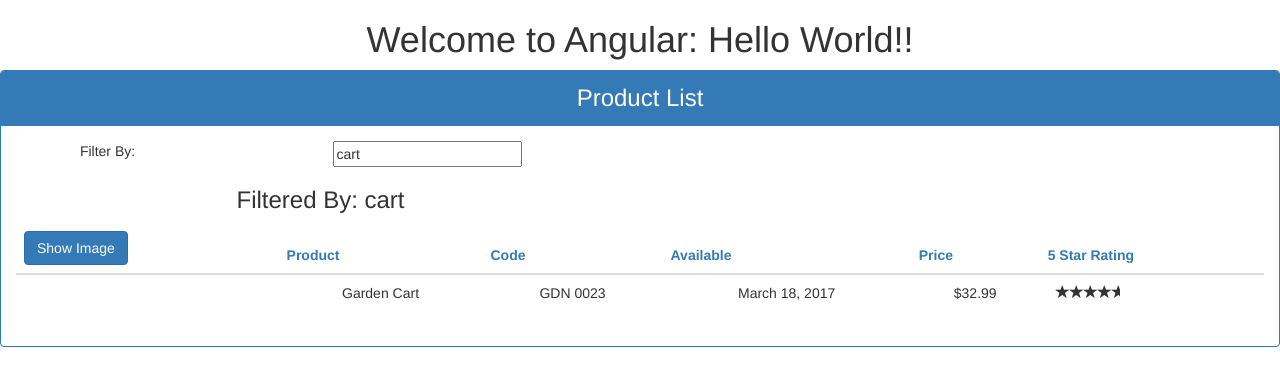
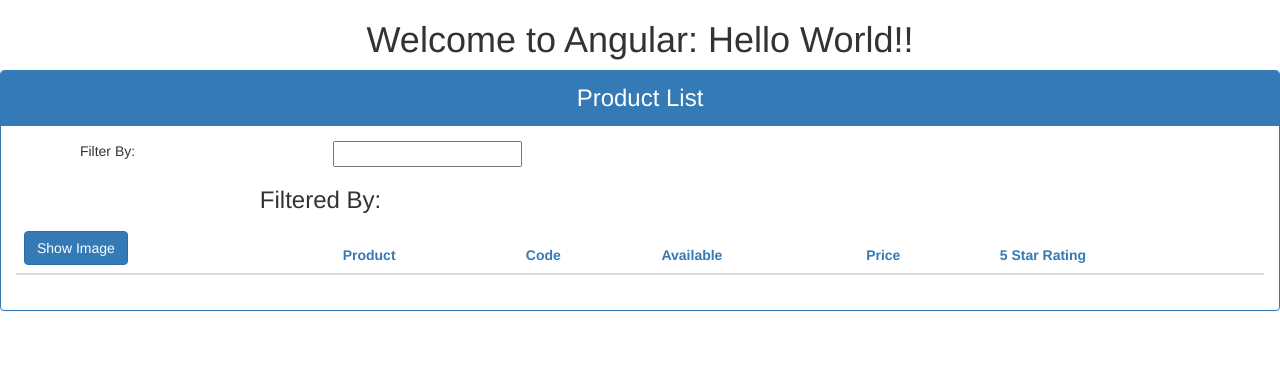
Before and after one commit to duvitech/GettingStarted, an Angular app: page / in a window 1280 px wide. Shown: the top 386 px of the page. Built offline with nearby package versions, Linux system fonts and the light colour scheme.

Commit message:
implemented service

```diff
--- a/src/app/products/product-list.component.ts
+++ b/src/app/products/product-list.component.ts
@@ -1,5 +1,6 @@
 import { Component, OnInit } from '@angular/core';
 import { IProduct } from './product';
+import { ProductService } from './product.service';
 
 @Component({
     selector: 'pm-products',
@@ -12,6 +13,7 @@
     imageWidth: number = 50;
     imageMargin: number = 2;
     showImage: boolean = false;
+
     _listFilter: string;
     get listFilter(): string {
       return this._listFilter;
@@ -22,32 +24,9 @@
     }
 
     filteredProducts: IProduct[];
-    products: IProduct[] = [
-        {
-            'productId': 2,
-            'productName': 'Garden Cart',
-            'productCode': 'GDN-0023',
-            'releaseDate': 'March 18, 2017',
-            'description': '15 gallon capacity',
-            'price': 32.99,
-            'starRating': 4.2,
-            'imageUrl': 'https://openclipart.org/download/241265/schubkarre.svg'
-        },
-        {
-            'productId': 3,
-            'productName': 'Hammer',
-            'productCode': 'TRX-0015',
-            'releaseDate': 'June 18, 2012',
-            'description': 'Standard Hammer',
-            'price': 9.99,
-            'starRating': 3.2,
-            'imageUrl': 'https://openclipart.org/image/2400px/svg_to_png/14360/mystica-Hammer-Silhouette.png'
-        }
-    ];
+    products: IProduct[] = [];
 
-    constructor() {
-      this.filteredProducts = this.products;
-      this.listFilter = 'cart';
+    constructor(private _productService: ProductService) {
     }
 
     onRatingClicked(message: string): void {
@@ -56,10 +35,12 @@
 
     ngOnInit(): void {
       console.log('In OnInit');
+      this.products = this._productService.getProducts();
     }
 
     toggleImage(): void {
         this.showImage = !this.showImage;
+        this.filteredProducts = this.products;
     }
 
     performFilter(filterBy: string): IProduct[] {
```
